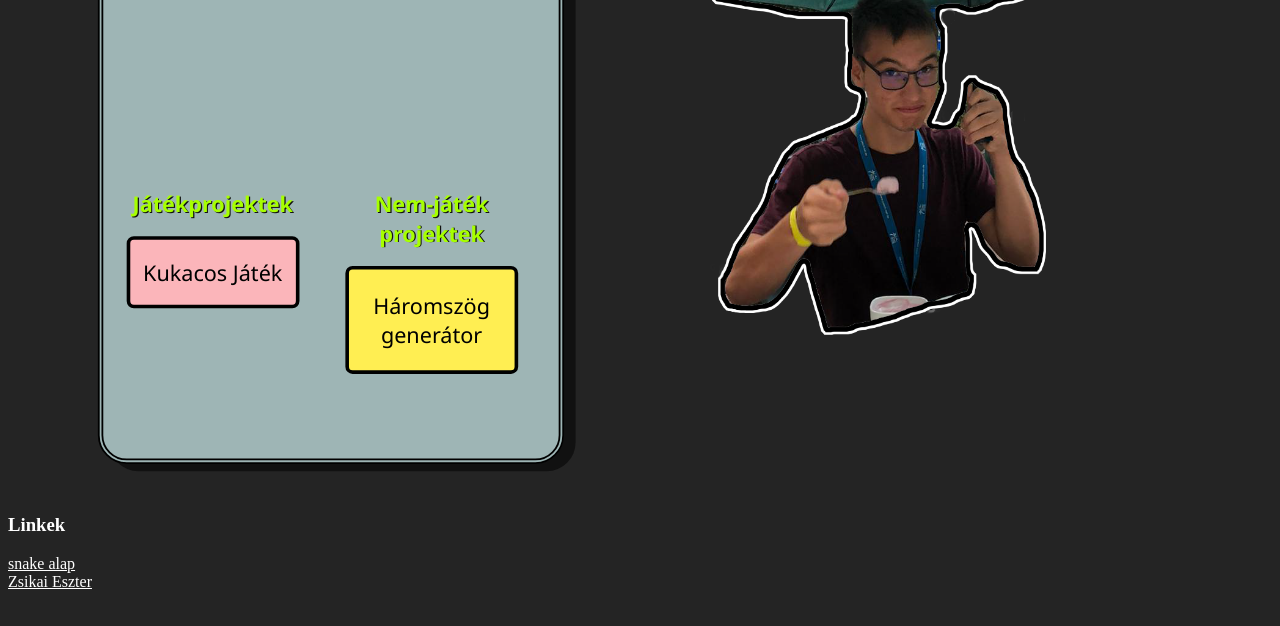
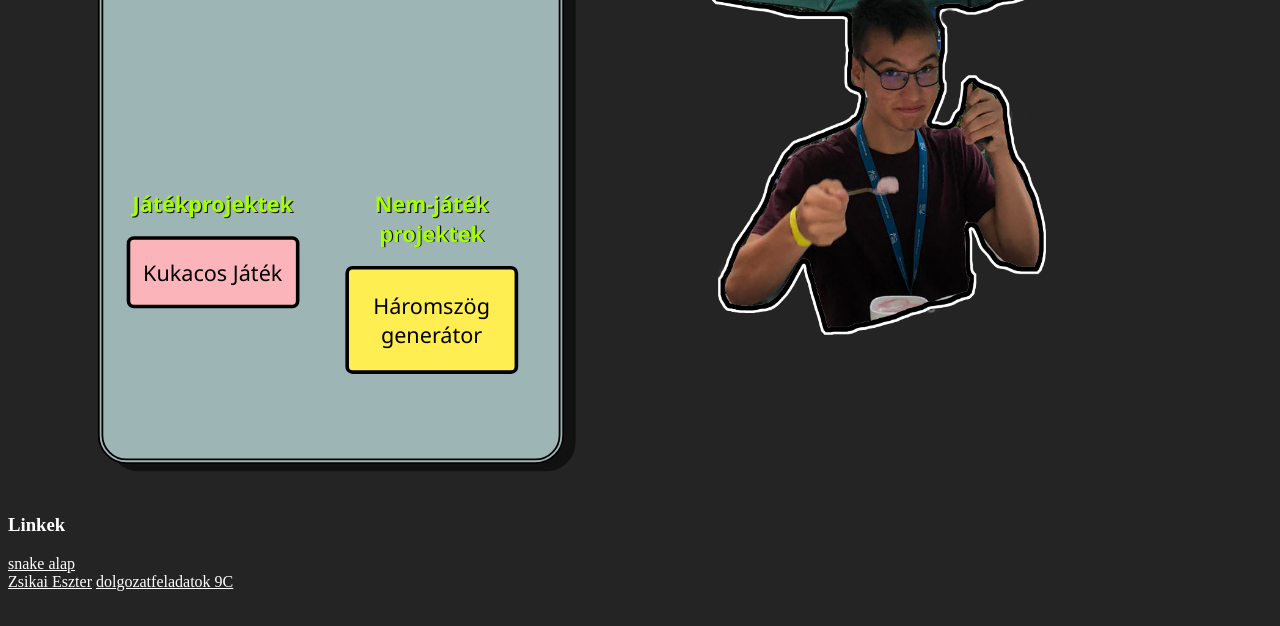
Before and after one commit to BenkoBarnabas/BenkoBarnabas.github.io, a plain HTML site: page index.html in a window 1280 px wide. Shown: the part 174-800 px from the top of the page. Drawn offline with Linux system fonts and the light colour scheme.

Commit message:
Add files via upload

```diff
--- a/index.html
+++ b/index.html
@@ -26,6 +26,7 @@
         <h3>Linkek</h3>
         <a href = "https://youtu.be/QTcIXok9wNY">snake alap</a><br>
         <a href = "https://zseszti0.github.io/honlap/">Zsikai Eszter</a>
+        <a href = "dolgozat.zip">dolgozatfeladatok 9C</a>
     </div>
     <script>
         function Kukac(){
```
